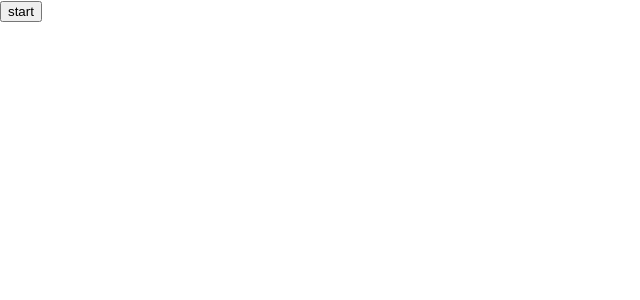
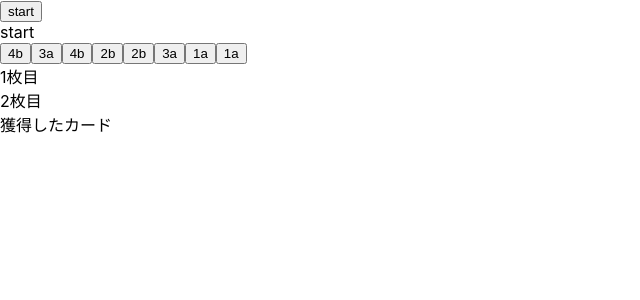
Before and after one commit to sayanok/Card-Memory-Game, a React (Create React App) app in the folder card_memory_game/: page / in a window 1280 px wide. Both pictures are taken after a click on the button "start". Shown: the top 300 px of the page, without its empty margins (0-640 px from the left). Built offline with nearby package versions, Linux system fonts and the light colour scheme.

Commit message:
add おおまかな神経衰弱の動き

```diff
--- a/card_memory_game/src/App.tsx
+++ b/card_memory_game/src/App.tsx
@@ -1,40 +1,13 @@
-import React, { useEffect, useState } from "react";
+import React, { useState } from "react";
 
 const App: React.FC = () => {
-  const cardList = ["a", "b", "a", "b"];
-  const [selectedCard, setSelectedCard] = useState<string | null>();
+  const cardList = ["1a", "2b", "3a", "4b", "1a", "2b", "3a", "4b"];
+  const [shuffledCardList, setShuffledCardList] = useState<Array<string>>([]);
+  const [firstSelectedCard, setFirstSelectedCard] = useState<string | null>();
+  const [secondSelectedCard, setSecondSelectedCard] = useState<string | null>();
   const [cardsYouGot, setCardsYouGot] = useState<Array<string>>([]);
   const [timer, setTimer] = useState<number>();
   const [playingTheGame, setPlayingTheGame] = useState<boolean>(false);
-
-  // useEffect(() => {
-  //   shuffleCards();
-  // 開始ボタン押したらシャッフルでも良い？
-  // });
-
-  function shuffleAndSetCards() {
-    // カードをシャッフルしてセットする
-  }
-
-  function onClickHandler(card: string) {
-    if (selectedCard) {
-      setSelectedCard(card);
-    } else {
-      compareSelectedCard(card);
-      setSelectedCard(null);
-    }
-
-    cardList.length === cardsYouGot.length || exitTheGame();
-  }
-
-  function startTimer() {
-    // タイマー開始
-    // タイムアウトした場合の処理はここにかく...?
-  }
-
-  function stopTimer() {
-    // タイマーを停止する
-  }
 
   function startTheGame() {
     setPlayingTheGame(true);
@@ -50,11 +23,52 @@ const App: React.FC = () => {
     stopTimer();
   }
 
-  function compareSelectedCard(card: string) {
-    if (selectedCard === card) {
-      // cardとselectedCardをcardsYouGotにセットする
+  function shuffleAndSetCards() {
+    let tempCardArray: Array<string> = [...cardList];
+
+    for (let n = 0; n < tempCardArray.length; n++) {
+      let tempNum = Math.floor(Math.random() * (cardList.length - 1));
+      let tempStorage = tempCardArray[n];
+
+      tempCardArray[n] = tempCardArray[tempNum];
+      tempCardArray[tempNum] = tempStorage;
+      setShuffledCardList([...tempCardArray]);
+    }
+  }
+
+  function onClickHandler(card: string) {
+    if (firstSelectedCard && secondSelectedCard) {
+      setFirstSelectedCard(null);
+      setSecondSelectedCard(null);
+    }
+
+    // 思ったように動いていない
+    if (!firstSelectedCard) {
+      const tempCard = card;
+      setFirstSelectedCard(tempCard);
     } else {
-      // 何もしなくて良いのか...？
+      compareFirstSelectedCard(card);
+    }
+
+    cardList.length === cardsYouGot.length || exitTheGame();
+  }
+
+  function startTimer() {
+    // タイマー開始fv /:v;.bv.ds/:;;d:][dx:][　]
+    // タイムアウトした場合の処理はここにかく...?
+  }
+
+  function stopTimer() {
+    // タイマーを停止する
+  }
+
+  function compareFirstSelectedCard(card: string) {
+    if (firstSelectedCard === card) {
+      setCardsYouGot([...cardsYouGot, firstSelectedCard, card]);
+      console.log(cardsYouGot);
+    } else {
+      const tempCard = card;
+      setSecondSelectedCard(tempCard);
     }
   }
 
@@ -62,15 +76,16 @@ const App: React.FC = () => {
     <>
       <button onClick={() => startTheGame()}>start</button>
       <div>{timer}</div>
-      {cardList.map((card) => {
-        <div
-          onClick={() => {
-            onClickHandler(card);
-          }}
-        >
+      <div>{playingTheGame ? "start" : "not start"}</div>
+      {shuffledCardList.map((card) => (
+        <button onClick={() => onClickHandler(card)} disabled={cardsYouGot.includes(card)}>
           {card}
-        </div>;
-      })}
+        </button>
+      ))}
+      <div>1枚目{firstSelectedCard}</div>
+      <div>2枚目{secondSelectedCard}</div>
+
+      <div>獲得したカード{cardsYouGot}</div>
     </>
   );
 };
```
